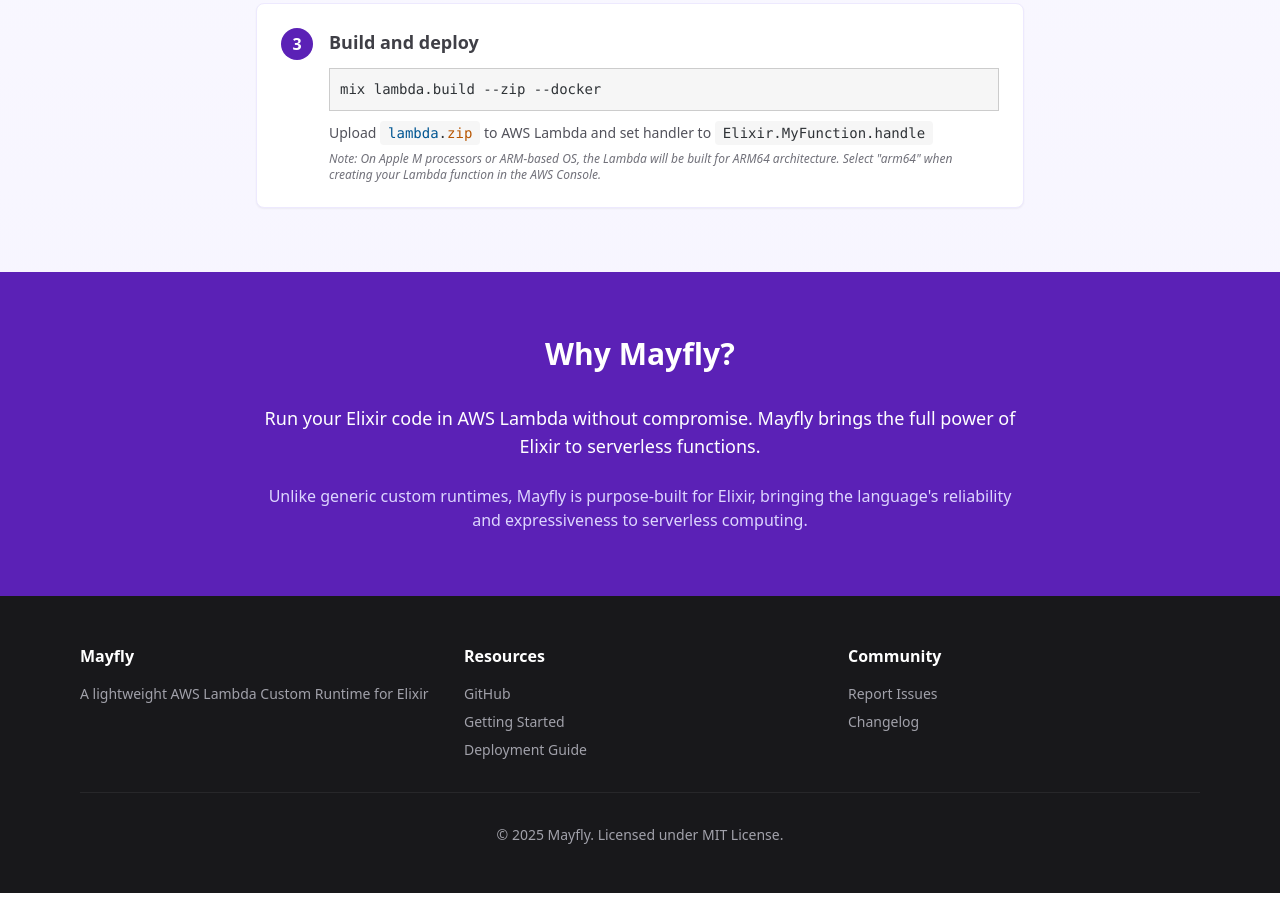
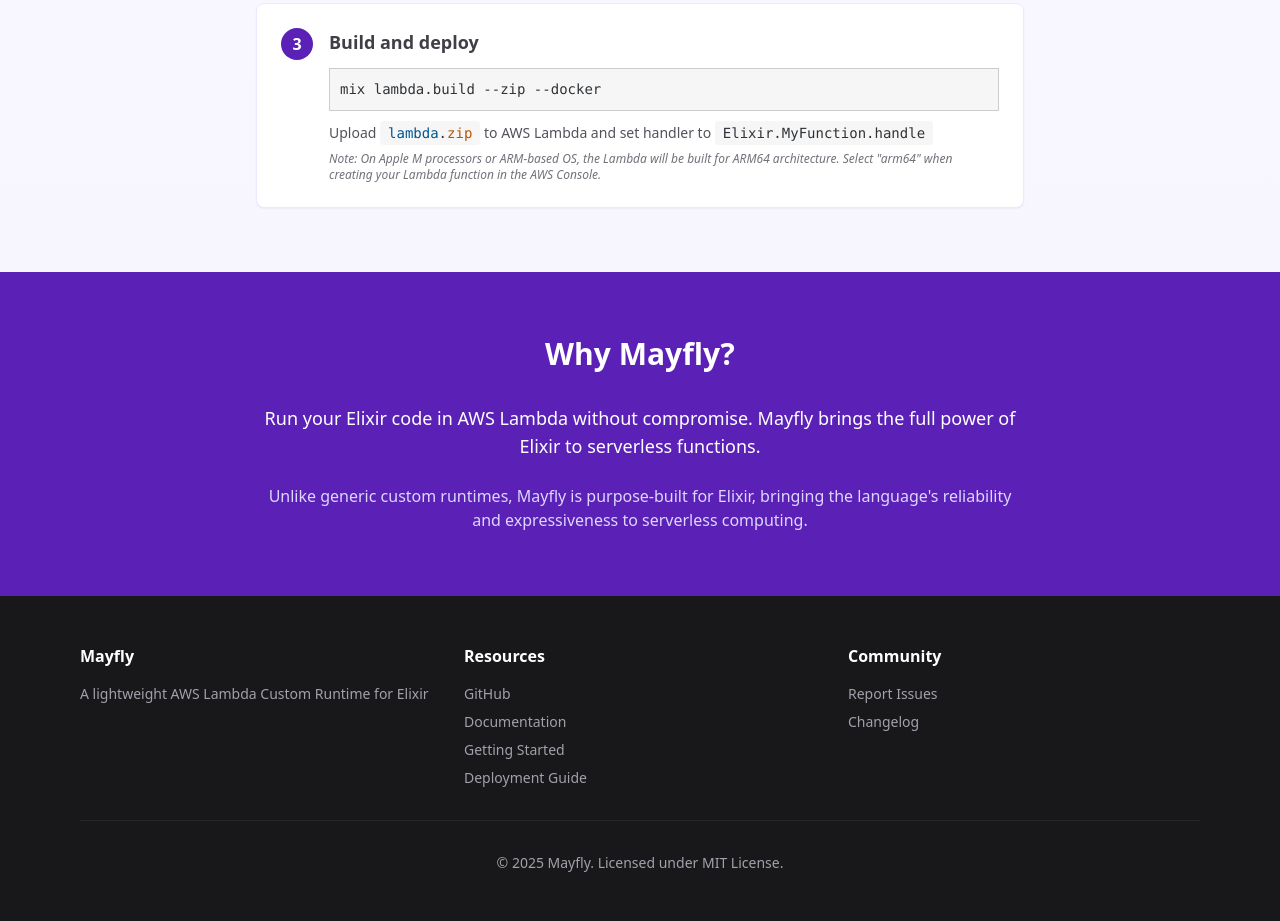
Before and after one commit to bmalum/mayfly_website, a website: page src/index.html in a window 1280 px wide. Shown: the part 1937-2858 px from the top of the page. Before the commit the page ends 2830 px from the top, so only its background shows below. Drawn offline with nearby package versions, Linux system fonts and the light colour scheme; files that its build step writes are made by us from their sources; no server answers; a script that the page names is missing.

Commit message:
Add docs links to website navigation and footer

```diff
--- a/src/index.html
+++ b/src/index.html
@@ -83,7 +83,7 @@
           <li><a href="#home" class="hover:text-violet-800 transition" aria-label="Go to home section">HOME</a></li>
           <li><a href="#install" class="hover:text-violet-800 transition" aria-label="Go to installation section">INSTALL</a></li>
           <li><a href="https://github.com/bmalum/mayfly/blob/main/guides/getting-started.md" target="_blank" rel="noopener noreferrer" class="hover:text-violet-800 transition" aria-label="Read getting started guide (opens in new tab)">GUIDE</a></li>
-          <li><a href="https://github.com/bmalum/mayfly" target="_blank" rel="noopener noreferrer" class="hover:text-violet-800 transition" aria-label="View documentation on GitHub (opens in new tab)">DOCS</a></li>
+          <li><a href="/docs/index.html" class="hover:text-violet-800 transition" aria-label="View documentation">DOCS</a></li>
         </ul>
       </div>
     </div>
@@ -248,6 +248,7 @@
           <h3 class="text-white font-bold mb-4">Resources</h3>
           <ul class="space-y-2 text-sm">
             <li><a href="https://github.com/bmalum/mayfly" target="_blank" rel="noopener noreferrer" class="hover:text-white transition" aria-label="Visit Mayfly GitHub repository (opens in new tab)">GitHub</a></li>
+            <li><a href="/docs/index.html" class="hover:text-white transition" aria-label="View documentation">Documentation</a></li>
             <li><a href="https://github.com/bmalum/mayfly/blob/main/guides/getting-started.md" target="_blank" rel="noopener noreferrer" class="hover:text-white transition" aria-label="Read getting started guide (opens in new tab)">Getting Started</a></li>
             <li><a href="https://github.com/bmalum/mayfly/blob/main/guides/deployment.md" target="_blank" rel="noopener noreferrer" class="hover:text-white transition" aria-label="Read deployment guide (opens in new tab)">Deployment Guide</a></li>
           </ul>
```
